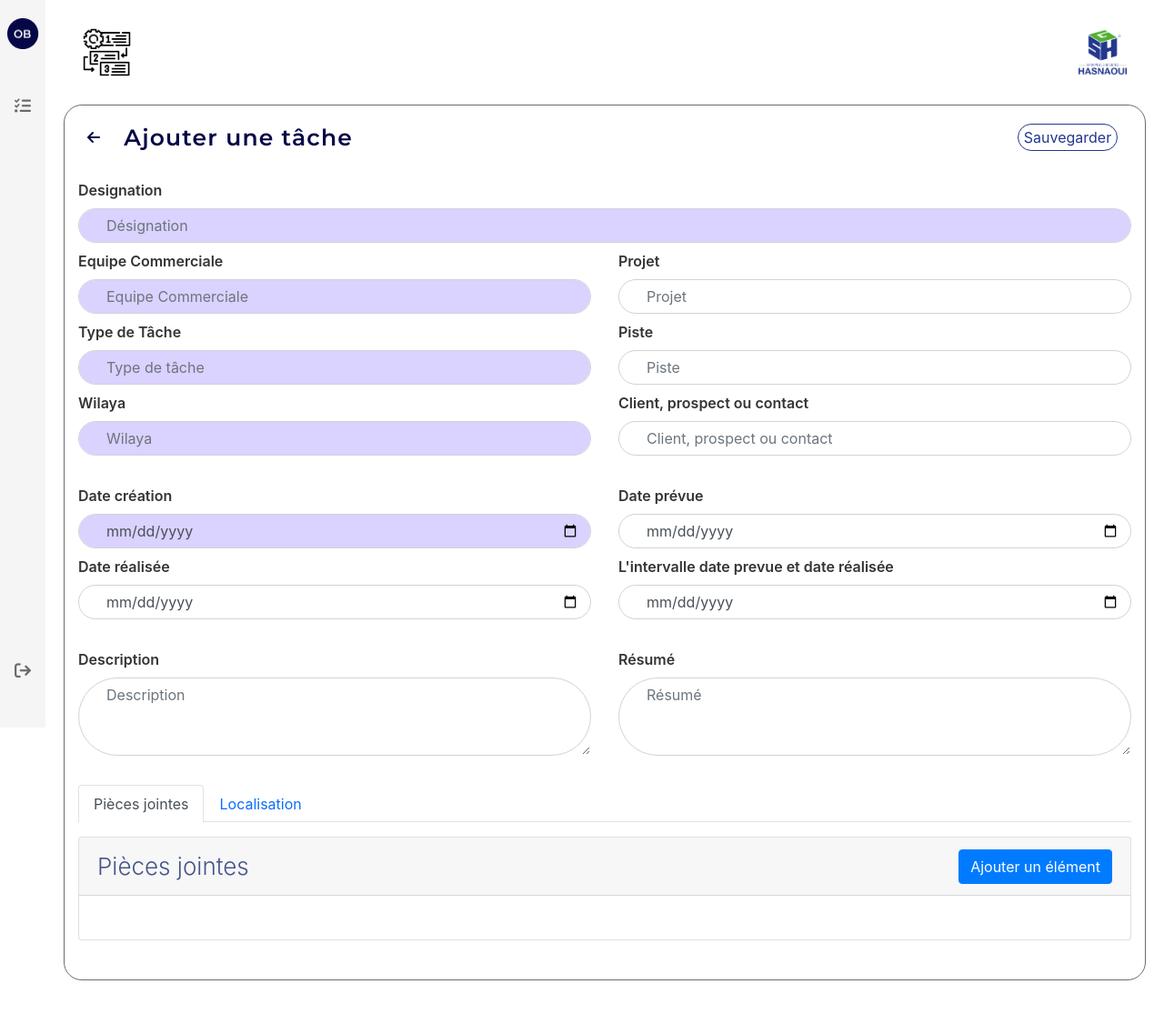
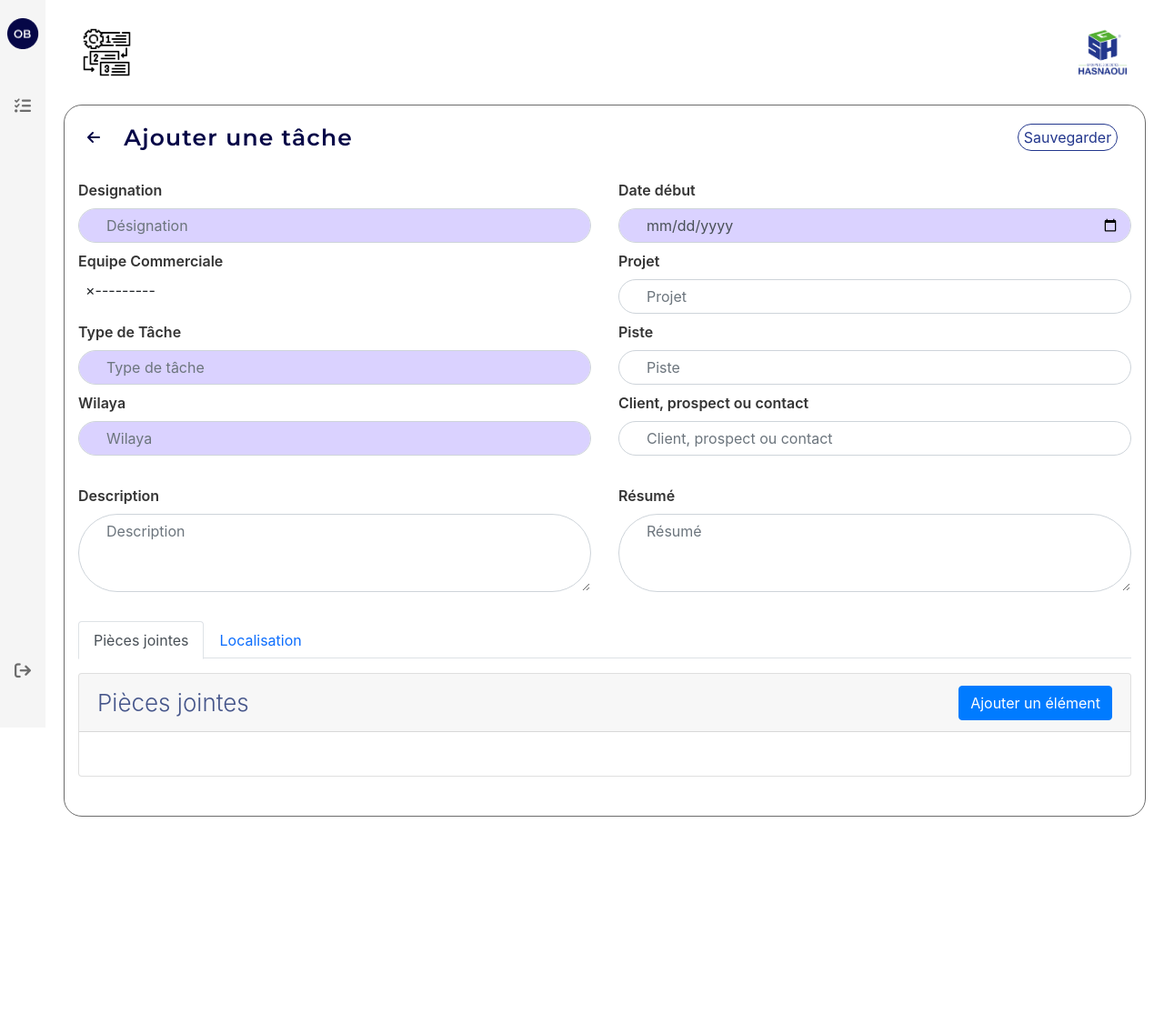
Before and after one commit to BensHamou/crm_task, a Django app: page /task/create/ in a window 1280 px wide. Shown: the whole page at 91% size. After the commit the page ends 898 px from the top, so only its background shows below. Run offline with Django 4.2, Linux system fonts and the light colour scheme; the visitor is signed in with stand-in values (Sample User, id 1); parts of the project's set-up code (start-up, migrations or seed data) failed here and were passed over; some libraries are stand-ins or nearby versions.

Commit message:
sync comm teams

```diff
--- a/account/admin.py
+++ b/account/admin.py
@@ -3,3 +3,4 @@ from .models import *
 
 admin.site.register(Setting)
 admin.site.register(User)
+admin.site.register(CRMTeam)
--- a/account/forms.py
+++ b/account/forms.py
@@ -1,7 +1,5 @@
 from django.contrib.auth.forms import AuthenticationForm
-from django.core.exceptions import ValidationError
 from django.forms import ModelForm
-from datetime import datetime
 from django import forms
 from .models import *
 from django import forms
@@ -17,6 +15,7 @@ def getAttrs(type, placeholder='', other={}):
         'controlSearchReq': {'class': 'form-control search-input', 'autocomplete': "off", 'style': 'background-color: #dad2ff; padding-left: 30px; border-radius: 100px;', 'placeholder': ''},
         'search': {'class': 'form-control mb-lg-0 mb-3', 'style': 'padding-left: 30px; margin-right: 10px; border-radius: 100px; max-width: 500px', 'type': 'text', 'placeholder': '', 'id': 'search'},
         'select': {'class': 'form-select', 'style': 'background-color: #ffffff; padding-left: 30px; border-radius: 100px;'},
+        'select2': {'class': 'form-select select2', 'style': 'background-color: #dad2ff; padding-left: 30px; border-radius: 100px;'},
         'date': {'type': 'date', 'class': 'form-control dateinput','style': 'background-color: #ffffff; padding-left: 30px; border-radius: 100px;'},
         'dateReq': {'type': 'date', 'class': 'form-control dateinput','style': 'background-color: #dad2ff; padding-left: 30px; border-radius: 100px;'},
         'time': {'type': 'time', 'class': 'form-control timeinput', 'style': 'background-color: #ffffff; padding-left: 30px; border-radius: 100px;', 'placeholder': ''},
@@ -48,13 +47,15 @@ class BaseModelForm(ModelForm):
 class UserForm(BaseModelForm):
     class Meta:
         model = User
-        fields = ['username', 'email', 'is_admin', 'first_name', 'last_name', 'role']
+        fields = ['username', 'email', 'is_admin', 'first_name', 'last_name', 'role', 'teams']
 
     username = forms.CharField(widget=forms.TextInput(attrs=getAttrs('control', 'Nom d\'utilisateur')), disabled=True)
     last_name = forms.CharField(widget=forms.TextInput(attrs=getAttrs('control', 'Nom de famille')), disabled=True)
     first_name = forms.CharField(widget=forms.TextInput(attrs=getAttrs('control', 'Prénom')), disabled=True)
     email = forms.EmailField(widget=forms.EmailInput(attrs=getAttrs('control', 'Email')), disabled=True)
     role = forms.ChoiceField(choices=User.ROLE_CHOICES, widget=forms.Select(attrs=getAttrs('select')))
+    teams = forms.ModelMultipleChoiceField(queryset=CRMTeam.objects.all(), widget=forms.SelectMultiple(attrs={'class': 'form-select select2'}), required=False)
+
     is_admin = forms.BooleanField(required=False, widget=forms.CheckboxInput(attrs={
         'type': 'checkbox',
         'data-onstyle': 'primary',
--- a/account/templates/main.html
+++ b/account/templates/main.html
@@ -8,13 +8,16 @@
     {% bootstrap_css %}
     {% bootstrap_javascript %}
     {% load static %}
+    <link href="https://cdn.jsdelivr.net/npm/select2@4.1.0-rc.0/dist/css/select2.min.css" rel="stylesheet" />
     <link href="https://stackpath.bootstrapcdn.com/bootstrap/4.5.2/css/bootstrap.min.css" rel="stylesheet">
     <link href="https://fonts.googleapis.com/css2?family=Open+Sans:ital,wght@0,300..800;1,300..800&display=swap" rel="stylesheet">
     <link href="https://fonts.googleapis.com/css2?family=Montserrat:ital,wght@0,100..900;1,100..900&display=swap" rel="stylesheet">
     <link href="https://fonts.googleapis.com/css2?family=Poppins:ital,wght@0,100..900;1,100..900&display=swap" rel="stylesheet">
+    <link rel="stylesheet" href="https://cdn.jsdelivr.net/npm/select2-bootstrap-5-theme@1.3.0/dist/select2-bootstrap-5-theme.min.css" />
     <link rel="stylesheet" href="{% static 'fontawesomefree/css/all.min.css' %}">
     <link rel="stylesheet" href="{% static 'css/sweetalert.css' %}">
     <link rel="icon" type="image/ico" href="{% static 'img/favicon.ico' %}">
+    <link href="https://cdn.jsdelivr.net/npm/select2@4.1.0-rc.0/dist/css/select2.min.css" rel="stylesheet"/>
     <style>
 
         input::-webkit-outer-spin-button,
@@ -290,6 +293,25 @@
             font-size: 14px;
             color: #5d5d5d;
         }
+        .select2-search {
+            background-color: #ffffff !important;
+            border-radius: 100px !important;
+        }
+        .select2-search input {
+            background-color: #ffffff !important;
+            border-radius: 100px !important;
+        }
+
+        .select2-results {
+            background-color: #ffffff !important;
+            border-radius: 100px !important;
+        }
+
+        .select2-container--bootstrap-5 .select2-selection {
+            border-color: #ced4da !important;
+            background-color: #ffffff !important;
+            border-radius: 100px !important;
+        }
         {% block styles %}
         {% endblock %}
     </style>
@@ -307,6 +329,7 @@
     <script src="https://stackpath.bootstrapcdn.com/bootstrap/4.5.2/js/bootstrap.min.js"></script>
     <script src="https://cdn.jsdelivr.net/npm/@popperjs/core@2.9.2/dist/umd/popper.min.js"></script>
     <script src="https://unpkg.com/sweetalert/dist/sweetalert.min.js"></script>
+    <script src="https://cdn.jsdelivr.net/npm/select2@4.1.0-rc.0/dist/js/select2.min.js"></script>
     <script src="https://cdn.jsdelivr.net/npm/bootstrap@5.3.1/dist/js/bootstrap.bundle.min.js"></script>
     <script>
 
@@ -318,6 +341,10 @@
             }
             return url.slice(0, -1);
         }
+        document.querySelectorAll(".select").forEach((el) => new bootstrap5.Select(el));
+        $(document).ready(function() {
+            $('.select2').select2({theme: 'bootstrap-5', allowClear: true});
+        });
 
         {% block scripts %}
         {% endblock %}
--- a/report/forms.py
+++ b/report/forms.py
@@ -6,33 +6,34 @@ class TaskForm(BaseModelForm):
     class Meta:
         model = Task
         fields = ['designation', 'comm_team', 'task_type', 'project', 'lead', 'client', 'wilaya',
-                  'comm_team_id', 'task_type_id', 'project_id', 'lead_id', 'client_id', 'wilaya_id',
-                  'date_task', 'date_scheduler', 'date_done', 'delais_late', 'description', 'resume', 'google_maps_coords']
+                  'task_type_id', 'project_id', 'lead_id', 'client_id', 'wilaya_id',
+                  'date_task', 'description', 'resume', 'google_maps_coords']
+
 
     designation = forms.CharField(widget=forms.TextInput(attrs=getAttrs('controlReq', 'Désignation')))
+    date_task = forms.DateTimeField(widget=forms.DateTimeInput(attrs=getAttrs('dateReq'), format='%Y-%m-%d'))
+    comm_team = forms.ModelChoiceField(queryset=CRMTeam.objects.all(), widget=forms.Select(attrs=getAttrs('select2', 'Équipe commerciale')))
 
-    comm_team = forms.CharField(widget=forms.TextInput(attrs=getAttrs('controlSearchReq', 'Equipe Commerciale')))
     task_type = forms.CharField(widget=forms.TextInput(attrs=getAttrs('controlSearchReq', 'Type de tâche')))
     project = forms.CharField(widget=forms.TextInput(attrs=getAttrs('controlSearch', 'Projet')), required=False)
     lead = forms.CharField(widget=forms.TextInput(attrs=getAttrs('controlSearch', 'Piste')), required=False)
     client = forms.CharField(widget=forms.TextInput(attrs=getAttrs('controlSearch', 'Client, prospect ou contact')), required=False)
     wilaya = forms.CharField(widget=forms.TextInput(attrs=getAttrs('controlSearchReq', 'Wilaya')))
 
-    comm_team_id = forms.IntegerField(widget=forms.HiddenInput(attrs=getAttrs('controlIDReq','ID de l\'équipe de communication')))
     task_type_id = forms.IntegerField(widget=forms.HiddenInput(attrs=getAttrs('controlIDReq','ID de type de tâche')))
     project_id = forms.IntegerField(widget=forms.HiddenInput(attrs=getAttrs('controlIDReq','ID du projet')), required=False)
     lead_id = forms.IntegerField(widget=forms.HiddenInput(attrs=getAttrs('controlIDReq','ID du piste')), required=False)
     client_id = forms.IntegerField(widget=forms.HiddenInput(attrs=getAttrs('controlIDReq','ID du client')), required=False)
     wilaya_id = forms.IntegerField(widget=forms.HiddenInput(attrs=getAttrs('controlIDReq','ID du wilaya')))
 
-    date_task = forms.DateTimeField(widget=forms.DateTimeInput(attrs=getAttrs('dateReq'), format='%Y-%m-%d'))
-    date_scheduler = forms.DateTimeField(widget=forms.DateTimeInput(attrs=getAttrs('date'), format='%Y-%m-%d'), required=False)
-    date_done = forms.DateTimeField(widget=forms.DateTimeInput(attrs=getAttrs('date'), format='%Y-%m-%d'), required=False)
-    delais_late = forms.DateTimeField(widget=forms.DateTimeInput(attrs=getAttrs('date'), format='%Y-%m-%d'), required=False)
-
     description = forms.CharField(widget=forms.Textarea(attrs=getAttrs('textarea', 'Description')), required=False)
     resume = forms.CharField(widget=forms.Textarea(attrs=getAttrs('textarea', 'Résumé')), required=False)
     google_maps_coords = forms.CharField(widget=forms.HiddenInput(attrs=getAttrs('control', 'Coordonnées Google Maps')), required=False)
+
+    def __init__(self, *args, **kwargs):
+        user = kwargs.pop('user')
+        super(TaskForm, self).__init__(*args, **kwargs)
+        self.fields['comm_team'].queryset = CRMTeam.objects.filter(id__in=user.teams.all().values_list('id', flat=True))
 
 
 class ImageForm(BaseModelForm):
--- a/report/models.py
+++ b/report/models.py
@@ -11,9 +11,9 @@ class Task(BaseModel):
         ('Fait', 'Fait')
     ]
 
+    comm_team = models.ForeignKey(CRMTeam, on_delete=models.CASCADE, related_name='tasks')
+
     designation = models.CharField(max_length=50)
-    comm_team_id = models.IntegerField(blank=True, null=True)
-    comm_team = models.CharField(max_length=255)
 
     task_type_id = models.IntegerField(blank=True, null=True)
     task_type = models.CharField(max_length=255)
@@ -31,9 +31,7 @@ class Task(BaseModel):
     wilaya = models.CharField(max_length=255, blank=True, null=True)
 
     date_task = models.DateTimeField(blank=True, null=True)
-    date_scheduler = models.DateTimeField(blank=True, null=True)
     date_done = models.DateTimeField(blank=True, null=True)
-    delais_late = models.DateTimeField(blank=True, null=True)
 
     description = models.TextField(blank=True, null=True)
     resume = models.TextField(blank=True, null=True)
--- a/report/templates/task_form.html
+++ b/report/templates/task_form.html
@@ -22,7 +22,7 @@
     {% csrf_token %}
     <div class="table-responsive" style="padding: 15px;">
         <div class="row mb-4">
-            <div class="col-lg-12 col-md-12 mb-2">
+            <div class="col-lg-6 col-md-6 mb-2">
                 <label class="form-label" style="color: #343434; font-weight: 600;">Designation</label>
                 {{ form.designation }}
                 {% if form.designation.errors %}
@@ -30,13 +30,15 @@
                 {% endif %}
             </div>
             <div class="col-lg-6 col-md-6 mb-2">
+                <label class="form-label" style="color: #343434; font-weight: 600;">Date début</label>
+                {{ form.date_task }}
+                {% if form.date_task.errors %}
+                    <small class="text-danger">{{ form.date_task.errors }}</small>
+                {% endif %}
+            </div>
+            <div class="col-lg-6 col-md-6 mb-2">
                 <label class="form-label" style="color: #343434; font-weight: 600;">Equipe Commerciale</label>
                 {{ form.comm_team }}
-                {{ form.comm_team_id }}
-                <div id="suggestions" class="sugdiv"></div>
-                {% if form.comm_team.errors %}
-                    <small class="text-danger">{{ form.comm_team.errors }}</small>
-                {% endif %}
             </div>
             <div class="col-lg-6 col-md-6 mb-2">
                 <label class="form-label" style="color: #343434; font-weight: 600;">Projet</label>
@@ -81,36 +83,6 @@
                 <div id="suggestions" class="sugdiv"></div>
                 {% if form.client.errors %}
                     <small class="text-danger">{{ form.client.errors }}</small>
-                {% endif %}
-            </div>
-        </div>
-        <div class="row mb-4">
-            <div class="col-lg-6 col-md-6 mb-2">
-                <label class="form-label" style="color: #343434; font-weight: 600;">Date création</label>
-                {{ form.date_task }}
-                {% if form.date_task.errors %}
-                    <small class="text-danger">{{ form.date_task.errors }}</small>
-                {% endif %}
-            </div>
-            <div class="col-lg-6 col-md-6 mb-2">
-                <label class="form-label" style="color: #343434; font-weight: 600;">Date prévue</label>
-                {{ form.date_scheduler }}
-                {% if form.date_scheduler.errors %}
-                    <small class="text-danger">{{ form.date_scheduler.errors }}</small>
-                {% endif %}
-            </div>
-            <div class="col-lg-6 col-md-6 mb-2">
-                <label class="form-label" style="color: #343434; font-weight: 600;">Date réalisée</label>
-                {{ form.date_done }}
-                {% if form.date_done.errors %}
-                    <small class="text-danger">{{ form.date_done.errors }}</small>
-                {% endif %}
-            </div>
-            <div class="col-lg-6 col-md-6 mb-2">
-                <label class="form-label" style="color: #343434; font-weight: 600;">L'intervalle date prevue et date réalisée</label>
-                {{ form.delais_late }}
-                {% if form.delais_late.errors %}
-                    <small class="text-danger">{{ form.delais_late.errors }}</small>
                 {% endif %}
             </div>
         </div>
--- a/report/views.py
+++ b/report/views.py
@@ -13,6 +13,7 @@ from django.http import JsonResponse
 from .utils import *
 from django.forms import modelformset_factory
 from .utils import connect_odoo
+from django.utils import timezone
 
 db, uid, models, password = connect_odoo()
 
@@ -87,10 +88,10 @@ def deleteTaskView(request, id):
 @login_required(login_url='login')
 @comm_app_required
 def createTaskView(request):
-    form = TaskForm()
+    form = TaskForm(user=request.user)
     ImageFormSet = modelformset_factory(Image,form=ImageForm, extra=0, can_delete=True)
     if request.method == 'POST':
-        form = TaskForm(request.POST)
+        form = TaskForm(request.POST, user=request.user)
         formset = ImageFormSet(request.POST, request.FILES, queryset=Image.objects.none())
         if form.is_valid() and formset.is_valid():
             task = form.save(commit=False, user=request.user)
@@ -120,10 +121,10 @@ def createTaskView(request):
 @check_creator
 def editTaskView(request, id):
     task = Task.objects.get(id=id)
-    form = TaskForm(instance=task)
+    form = TaskForm(instance=task, user=request.user)
     ImageFormSet = modelformset_factory(Image,form=ImageForm, extra=0, can_delete=True)
     if request.method == 'POST':
-        form = TaskForm(request.POST, request.FILES, instance=task)
+        form = TaskForm(request.POST, request.FILES, instance=task, user=request.user)
         formset = ImageFormSet(request.POST, request.FILES, queryset=Image.objects.filter(task=task))
         if form.is_valid() and formset.is_valid():
             task = form.save(commit=False, user=request.user)
@@ -160,6 +161,7 @@ def doneTask(request, id):
         return JsonResponse({'success': True, 'message': 'Tâche déjà marquée comme fait'})
 
     task.state = 'Fait'
+    task.date_done = timezone.now()
     task.save()
     return JsonResponse({'success': True, 'message': 'Tâche marquée comme fait'})
 
@@ -199,7 +201,6 @@ def live_search(request):
     fields = ['id', 'name']
 
     search_for_mapping = {
-        'comm_team': ['crm.case.section', domain, fields],
         'task_type': ['crm.task.type', domain, fields],
         'project': ['crm.project', domain, fields],
         'lead': ['crm.lead', domain, fields],
```
Also changed, not shown: account/models.py (+8 -0 lines), account/templates/user/user_form.html (+7 -0 lines), account/views.py (+20 -1 lines), report/templates/task_detail.html (+10 -16 lines).
